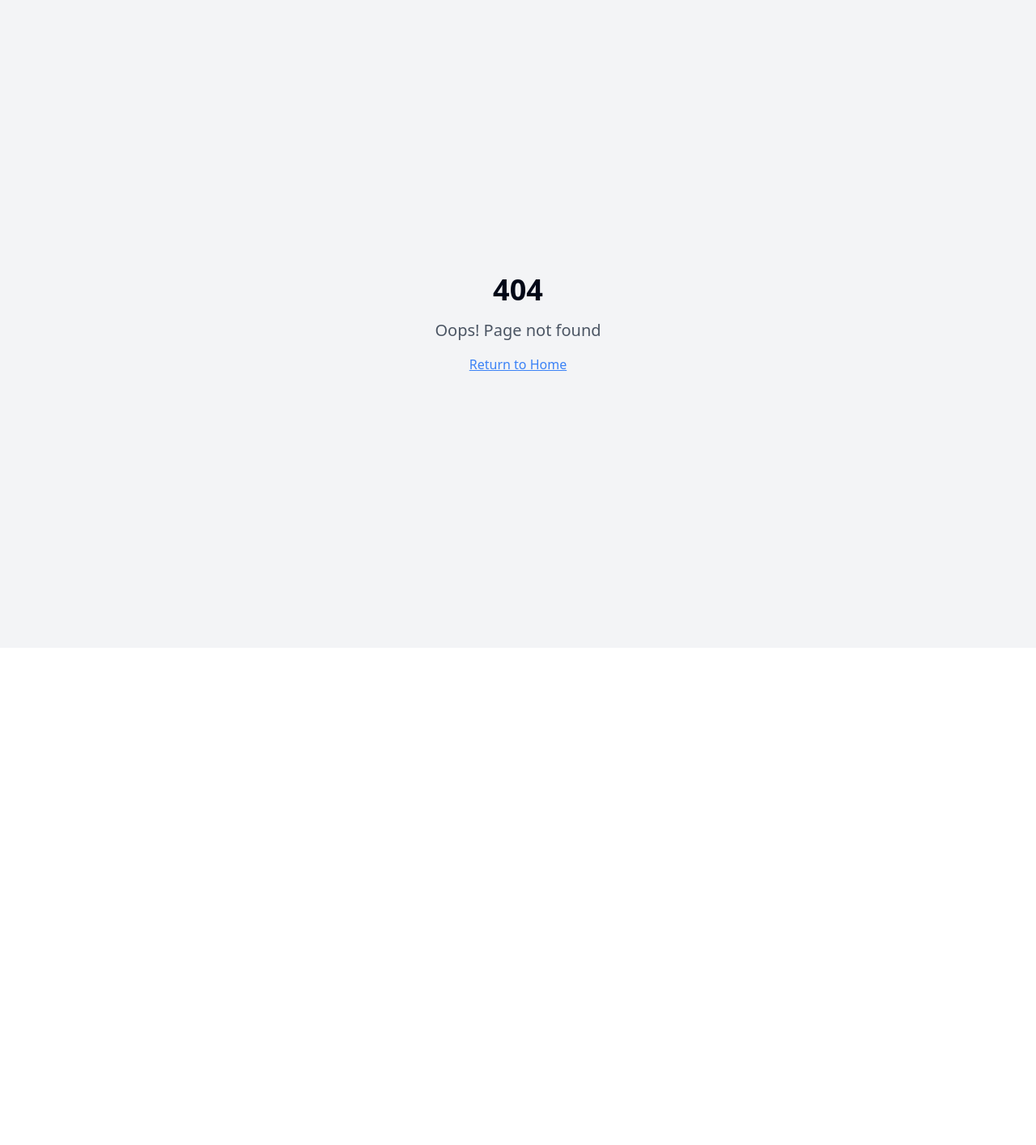
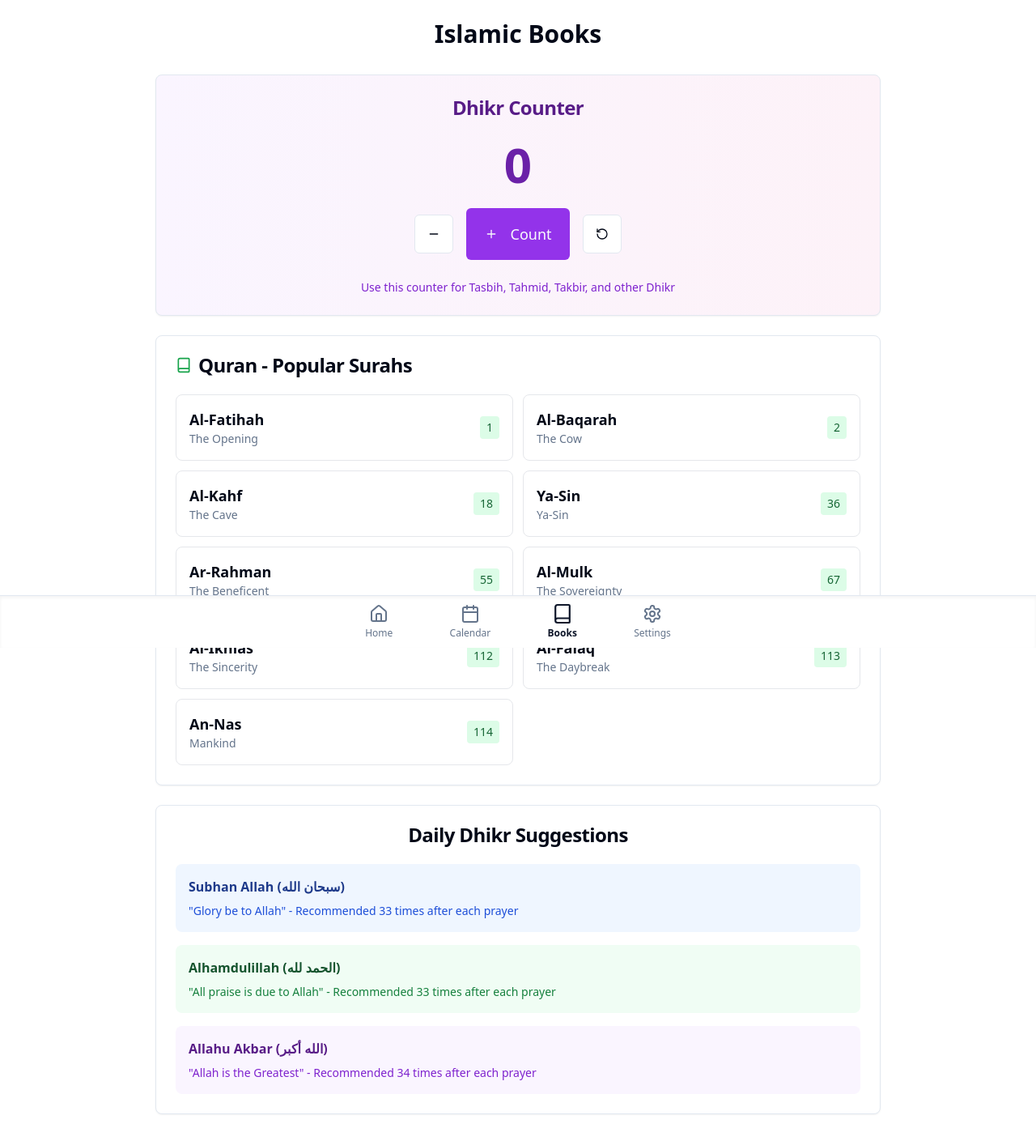
Before and after one commit to NumanSh/deen-companion-unveiled, a React (Vite) app: page /books in a window 1280 px wide. Before the commit this address had no page. Shown: the top 1414 px of the page at 81% size. Before the commit the page ends 800 px from the top, so only its background shows below. Built offline with nearby package versions, Linux system fonts and the light colour scheme.

Commit message:
Add Quran module
Implement a basic Quran module with a Surah list view, accessible via a new tab in the bottom navigation.

```diff
--- a/src/App.tsx
+++ b/src/App.tsx
@@ -8,6 +8,7 @@ import Index from "./pages/Index";
 import NotFound from "./pages/NotFound";
 import Settings from "./pages/Settings";
 import Calendar from "./pages/Calendar";
+import Books from "./pages/Books";
 
 const queryClient = new QueryClient();
 
@@ -20,6 +21,7 @@ const App = () => (
         <Routes>
           <Route path="/" element={<Index />} />
           <Route path="/calendar" element={<Calendar />} />
+          <Route path="/books" element={<Books />} />
           <Route path="/settings" element={<Settings />} />
           {/* ADD ALL CUSTOM ROUTES ABOVE THE CATCH-ALL "*" ROUTE */}
           <Route path="*" element={<NotFound />} />
--- a/src/components/BottomTabBar.tsx
+++ b/src/components/BottomTabBar.tsx
@@ -1,7 +1,7 @@
 
 import React from "react";
 import { useLocation, useNavigate } from "react-router-dom";
-import { Home, Settings, Calendar } from "lucide-react";
+import { Home, Settings, Calendar, Book } from "lucide-react";
 import { cn } from "@/lib/utils";
 
 type TabItem = {
@@ -23,6 +23,12 @@ const tabs: TabItem[] = [
     label: "Calendar",
     icon: <Calendar size={24} />,
     href: "/calendar",
+  },
+  {
+    key: "books",
+    label: "Books",
+    icon: <Book size={24} />,
+    href: "/books",
   },
   {
     key: "settings",
--- /dev/null
+++ b/src/pages/Books.tsx
@@ -0,0 +1,180 @@
+
+import React, { useState } from "react";
+import { Card, CardContent, CardHeader, CardTitle } from "@/components/ui/card";
+import { Button } from "@/components/ui/button";
+import { Book, RotateCcw, Plus, Minus } from "lucide-react";
+import BottomTabBar from "@/components/BottomTabBar";
+
+const Books = () => {
+  const [dhikrCount, setDhikrCount] = useState(0);
+  const [selectedSurah, setSelectedSurah] = useState<number | null>(null);
+
+  // Popular Surahs for quick access
+  const popularSurahs = [
+    { number: 1, name: "Al-Fatihah", meaning: "The Opening" },
+    { number: 2, name: "Al-Baqarah", meaning: "The Cow" },
+    { number: 18, name: "Al-Kahf", meaning: "The Cave" },
+    { number: 36, name: "Ya-Sin", meaning: "Ya-Sin" },
+    { number: 55, name: "Ar-Rahman", meaning: "The Beneficent" },
+    { number: 67, name: "Al-Mulk", meaning: "The Sovereignty" },
+    { number: 112, name: "Al-Ikhlas", meaning: "The Sincerity" },
+    { number: 113, name: "Al-Falaq", meaning: "The Daybreak" },
+    { number: 114, name: "An-Nas", meaning: "Mankind" },
+  ];
+
+  const resetDhikr = () => setDhikrCount(0);
+  const incrementDhikr = () => setDhikrCount(prev => prev + 1);
+  const decrementDhikr = () => setDhikrCount(prev => Math.max(0, prev - 1));
+
+  return (
+    <div className="min-h-screen flex flex-col bg-background pb-20">
+      <div className="flex-1 px-4 py-6">
+        <div className="max-w-4xl mx-auto space-y-6">
+          <h1 className="text-3xl font-bold text-center mb-8">Islamic Books</h1>
+
+          {/* Dhikr Counter */}
+          <Card className="bg-gradient-to-r from-purple-50 to-pink-50 dark:from-purple-900/20 dark:to-pink-900/20">
+            <CardHeader>
+              <CardTitle className="text-center text-2xl text-purple-900 dark:text-purple-100">
+                Dhikr Counter
+              </CardTitle>
+            </CardHeader>
+            <CardContent className="text-center space-y-6">
+              <div className="text-6xl font-bold text-purple-800 dark:text-purple-200 mb-4">
+                {dhikrCount}
+              </div>
+
+              <div className="flex justify-center items-center gap-4">
+                <Button
+                  variant="outline"
+                  size="icon"
+                  onClick={decrementDhikr}
+                  className="h-12 w-12"
+                >
+                  <Minus className="h-6 w-6" />
+                </Button>
+
+                <Button
+                  onClick={incrementDhikr}
+                  size="lg"
+                  className="h-16 w-32 text-lg bg-purple-600 hover:bg-purple-700"
+                >
+                  <Plus className="h-6 w-6 mr-2" />
+                  Count
+                </Button>
+
+                <Button
+                  variant="outline"
+                  size="icon"
+                  onClick={resetDhikr}
+                  className="h-12 w-12"
+                >
+                  <RotateCcw className="h-6 w-6" />
+                </Button>
+              </div>
+
+              <p className="text-purple-700 dark:text-purple-300 text-sm">
+                Use this counter for Tasbih, Tahmid, Takbir, and other Dhikr
+              </p>
+            </CardContent>
+          </Card>
+
+          {/* Quran Quick Access */}
+          <Card>
+            <CardHeader>
+              <CardTitle className="flex items-center gap-2">
+                <Book className="w-5 h-5 text-green-600" />
+                Quran - Popular Surahs
+              </CardTitle>
+            </CardHeader>
+            <CardContent>
+              <div className="grid grid-cols-1 sm:grid-cols-2 gap-3">
+                {popularSurahs.map((surah) => (
+                  <div
+                    key={surah.number}
+                    className={`p-4 rounded-lg border transition-all cursor-pointer ${
+                      selectedSurah === surah.number
+                        ? 'border-green-500 bg-green-50 dark:bg-green-900/20'
+                        : 'border-gray-200 hover:border-green-300 hover:bg-green-50/50 dark:hover:bg-green-900/10'
+                    }`}
+                    onClick={() => setSelectedSurah(selectedSurah === surah.number ? null : surah.number)}
+                  >
+                    <div className="flex items-center justify-between">
+                      <div>
+                        <h3 className="font-semibold text-lg">{surah.name}</h3>
+                        <p className="text-sm text-muted-foreground">{surah.meaning}</p>
+                      </div>
+                      <div className="bg-green-100 dark:bg-green-800 text-green-800 dark:text-green-200 px-2 py-1 rounded text-sm font-medium">
+                        {surah.number}
+                      </div>
+                    </div>
+
+                    {selectedSurah === surah.number && (
+                      <div className="mt-4 pt-4 border-t border-green-200 dark:border-green-700">
+                        <p className="text-sm text-green-700 dark:text-green-300 mb-3">
+                          Click below to read Surah {surah.name}
+                        </p>
+                        <Button
+                          size="sm"
+                          className="w-full bg-green-600 hover:bg-green-700"
+                          onClick={(e) => {
+                            e.stopPropagation();
+                            // In a real app, this would navigate to the Quran reader
+                            console.log(`Opening Surah ${surah.name}`);
+                          }}
+                        >
+                          Read Surah
+                        </Button>
+                      </div>
+                    )}
+                  </div>
+                ))}
+              </div>
+            </CardContent>
+          </Card>
+
+          {/* Daily Dhikr Suggestions */}
+          <Card>
+            <CardHeader>
+              <CardTitle className="text-center">Daily Dhikr Suggestions</CardTitle>
+            </CardHeader>
+            <CardContent>
+              <div className="space-y-4">
+                <div className="p-4 bg-blue-50 dark:bg-blue-900/20 rounded-lg">
+                  <h3 className="font-semibold text-blue-900 dark:text-blue-100 mb-2">
+                    Subhan Allah (سبحان الله)
+                  </h3>
+                  <p className="text-blue-700 dark:text-blue-300 text-sm">
+                    "Glory be to Allah" - Recommended 33 times after each prayer
+                  </p>
+                </div>
+
+                <div className="p-4 bg-green-50 dark:bg-green-900/20 rounded-lg">
+                  <h3 className="font-semibold text-green-900 dark:text-green-100 mb-2">
+                    Alhamdulillah (الحمد لله)
+                  </h3>
+                  <p className="text-green-700 dark:text-green-300 text-sm">
+                    "All praise is due to Allah" - Recommended 33 times after each prayer
+                  </p>
+                </div>
+
+                <div className="p-4 bg-purple-50 dark:bg-purple-900/20 rounded-lg">
+                  <h3 className="font-semibold text-purple-900 dark:text-purple-100 mb-2">
+                    Allahu Akbar (الله أكبر)
+                  </h3>
+                  <p className="text-purple-700 dark:text-purple-300 text-sm">
+                    "Allah is the Greatest" - Recommended 34 times after each prayer
+                  </p>
+                </div>
+              </div>
+            </CardContent>
+          </Card>
+        </div>
+      </div>
+
+      <BottomTabBar />
+    </div>
+  );
+};
+
+export default Books;
```
